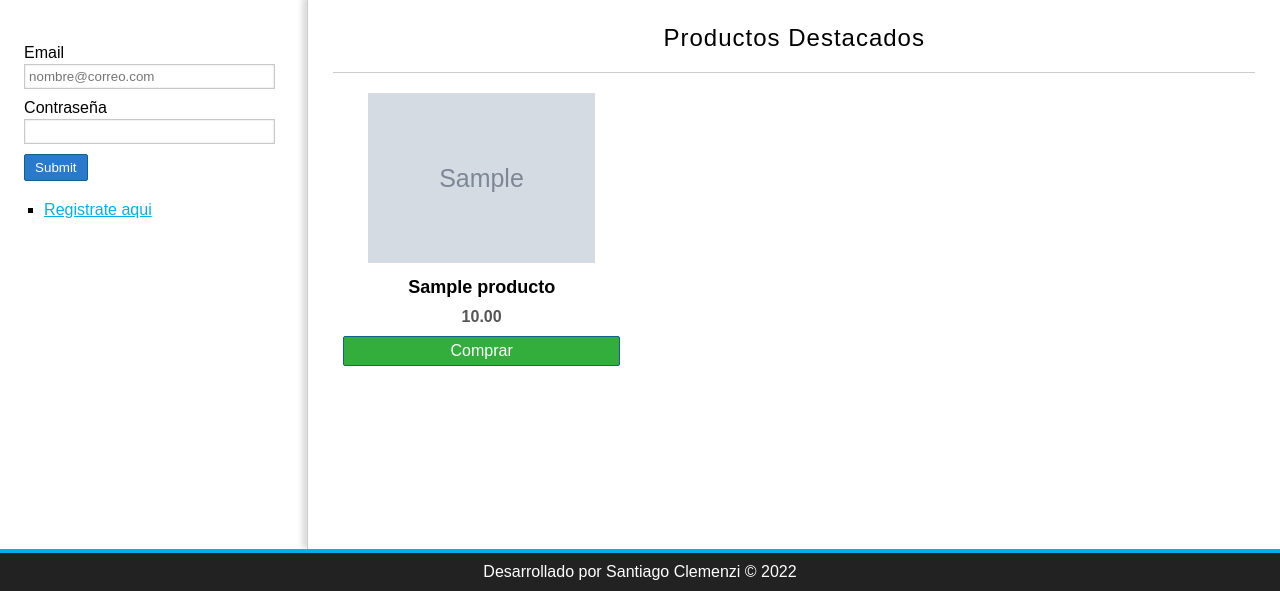
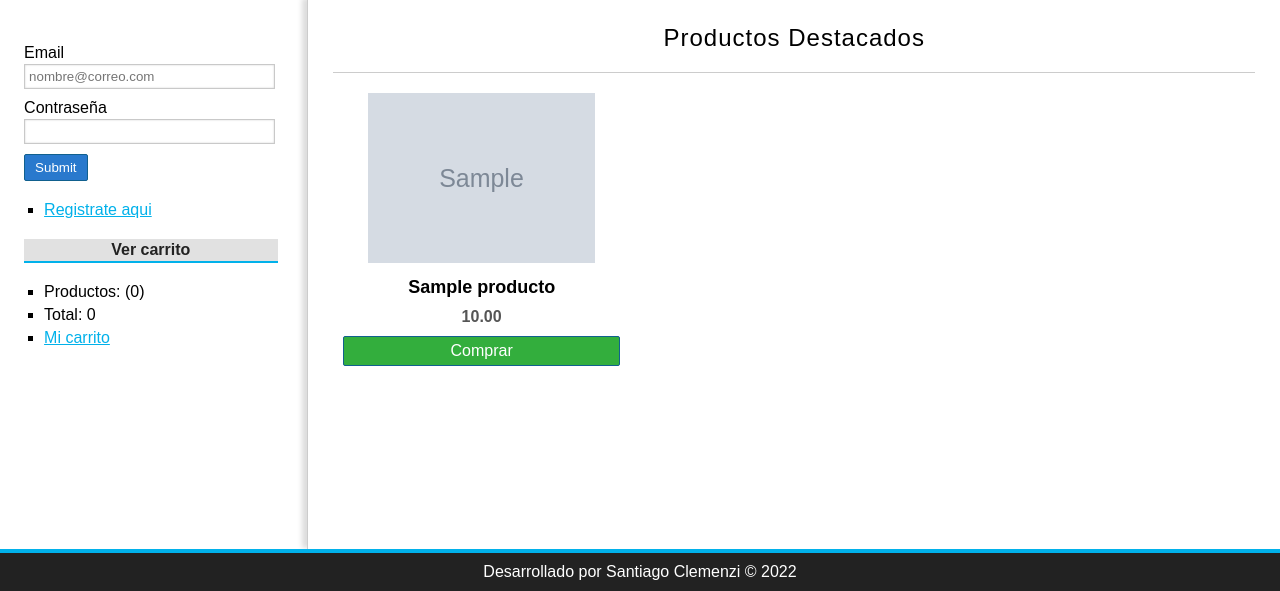
Before and after one commit to SantiClemenzi/marketplace_php, a PHP site: page /projects/ in a window 1280 px wide. Shown: the part 210-801 px from the top of the page. Run offline with PHP 8.4, Linux system fonts and the light colour scheme; data comes from the database, SQL or seed files in the repository; tables that the repository leaves empty hold one stand-in row (values such as "Sample post"); grey boxes marked "Sample" are stand-in pictures.

Commit message:
funcion mostrar total y producto listo

```diff
--- a/helpers/utils.php
+++ b/helpers/utils.php
@@ -10,14 +10,16 @@ class utils
 
         return $name;
     }
-    public static function isAdmin(){
-        if(!isset($_SESSION['admin'])){
+    public static function isAdmin()
+    {
+        if (!isset($_SESSION['admin'])) {
             header('Location: http://localhost/projects/master_PHP/marketplace');
-        }else{
+        } else {
             return true;
         }
     }
-    public static function showCategorias(){
+    public static function showCategorias()
+    {
         require_once 'models\categoria.php';
 
         $categoria = new categoria();
@@ -25,4 +27,21 @@ class utils
 
         return $categorias;
     }
+    public static function stateCarrito()
+    {
+        $stats = array(
+            'count' => 0,
+            'total' => 0
+        );
+
+        if (isset($_SESSION['carrito'])) {
+            $stats['count'] = count($_SESSION['carrito']);
+
+            foreach ($_SESSION['carrito'] as $producto) {
+                $stats['total'] += $producto['precio'] * $producto['unidades'];
+            }
+        }
+
+        return $stats;
+    }
 }
--- a/views/layout/sidebar.php
+++ b/views/layout/sidebar.php
@@ -26,6 +26,13 @@
                        <li><a href="http://localhost/projects/master_PHP/marketplace/usuarioControllers/registro">Registrate aqui</a></li>
                    <?php endif; ?>
                </ul>
+               <h3>Ver carrito</h3>
+               <ul>
+                   <?php $stats = utils::stateCarrito() ?>
+                   <li>Productos: (<?= $stats['count'] ?>) </li>
+                   <li>Total: <?= $stats['total'] ?></li>
+                   <li><a href="http://localhost/projects/master_PHP/marketplace/carritoControllers/index">Mi carrito</a></li>
+               </ul>
            </div>
        </aside>
        <!-- contenido central -->
```
